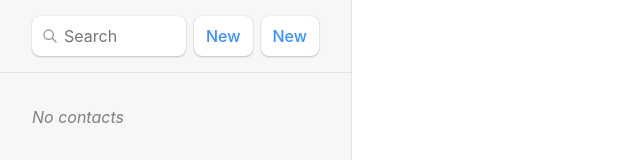
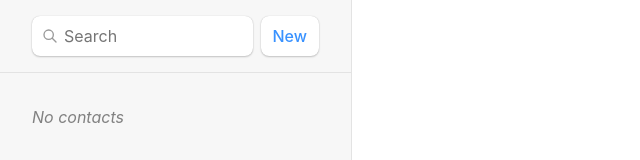
Before and after one commit to sumonaung23/react-router-lesson, a React (Vite) app: page / in a window 1280 px wide. Shown: the top 160 px of the page, without its empty margins (0-640 px from the left). Built offline with nearby package versions, Linux system fonts and the light colour scheme.

Commit message:
omitted form

```diff
--- a/src/routes/root.jsx
+++ b/src/routes/root.jsx
@@ -36,9 +36,6 @@
                             aria-live="polite"
                         ></div>
                     </form>
-                    <form method="post">
-                        <button type="submit">New</button>
-                    </form>
                     <Form method="post">
                         <button type="submit">New</button>
                     </Form>
```
